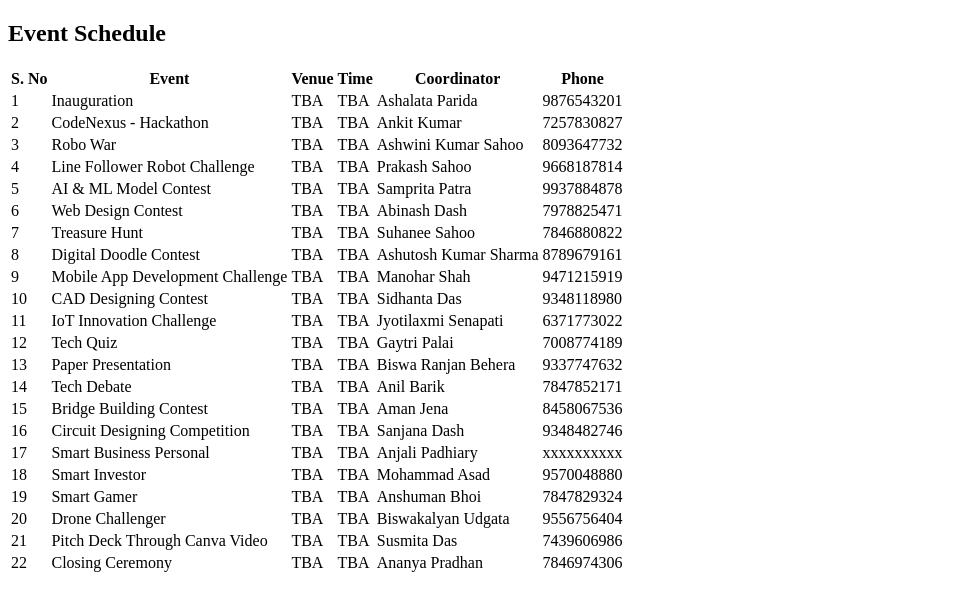
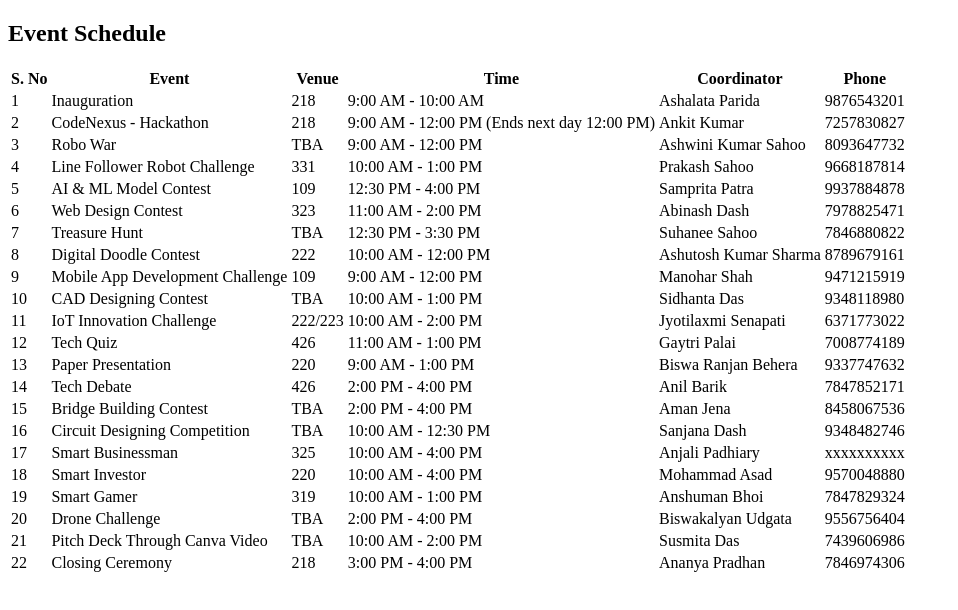
Before and after one commit to ankitku3101/festronix, a Next.js app: page /Schedule in a window 1280 px wide. Shown: the top 610 px of the page, without its empty margins (0-958 px from the left). Built offline with nearby package versions, Linux system fonts and the light colour scheme.

Commit message:
Added buttons in register

```diff
--- a/pages/Schedule.tsx
+++ b/pages/Schedule.tsx
@@ -2,28 +2,28 @@ import React from "react";
 
 const Schedule = () => {
   const events = [
-    { event: "Inauguration", venue: "TBA", time: "TBA", name: "Ashalata Parida", phone: "9876543201" },
-    { event: "CodeNexus - Hackathon", venue: "TBA", time: "TBA", name: "Ankit Kumar", phone: "7257830827" },
-    { event: "Robo War", venue: "TBA", time: "TBA", name: "Ashwini Kumar Sahoo", phone: "8093647732" },
-    { event: "Line Follower Robot Challenge", venue: "TBA", time: "TBA", name: "Prakash Sahoo", phone: "9668187814" },
-    { event: "AI & ML Model Contest", venue: "TBA", time: "TBA", name: "Samprita Patra", phone: "9937884878" },
-    { event: "Web Design Contest", venue: "TBA", time: "TBA", name: "Abinash Dash", phone: "7978825471" },
-    { event: "Treasure Hunt", venue: "TBA", time: "TBA", name: "Suhanee Sahoo", phone: "7846880822" },
-    { event: "Digital Doodle Contest", venue: "TBA", time: "TBA", name: "Ashutosh Kumar Sharma", phone: "8789679161" },
-    { event: "Mobile App Development Challenge", venue: "TBA", time: "TBA", name: "Manohar Shah", phone: "9471215919" },
-    { event: "CAD Designing Contest", venue: "TBA", time: "TBA", name: "Sidhanta Das", phone: "9348118980" },
-    { event: "IoT Innovation Challenge", venue: "TBA", time: "TBA", name: "Jyotilaxmi Senapati", phone: "6371773022" },
-    { event: "Tech Quiz", venue: "TBA", time: "TBA", name: "Gaytri Palai", phone: "7008774189" },
-    { event: "Paper Presentation", venue: "TBA", time: "TBA", name: "Biswa Ranjan Behera", phone: "9337747632" },
-    { event: "Tech Debate", venue: "TBA", time: "TBA", name: "Anil Barik", phone: "7847852171" },
-    { event: "Bridge Building Contest", venue: "TBA", time: "TBA", name: "Aman Jena", phone: "8458067536" },
-    { event: "Circuit Designing Competition", venue: "TBA", time: "TBA", name: "Sanjana Dash", phone: "9348482746" },
-    { event: "Smart Business Personal", venue: "TBA", time: "TBA", name: "Anjali Padhiary", phone: "xxxxxxxxxx" },
-    { event: "Smart Investor", venue: "TBA", time: "TBA", name: "Mohammad Asad", phone: "9570048880" },
-    { event: "Smart Gamer", venue: "TBA", time: "TBA", name: "Anshuman Bhoi", phone: "7847829324" },
-    { event: "Drone Challenger", venue: "TBA", time: "TBA", name: "Biswakalyan Udgata", phone: "9556756404" },
-    { event: "Pitch Deck Through Canva Video", venue: "TBA", time: "TBA", name: "Susmita Das", phone: "7439606986" },
-    { event: "Closing Ceremony", venue: "TBA", time: "TBA", name: "Ananya Pradhan", phone: "7846974306" },
+    { event: "Inauguration", venue: "218", time: "9:00 AM - 10:00 AM", name: "Ashalata Parida", phone: "9876543201" },
+    { event: "CodeNexus - Hackathon", venue: "218", time: "9:00 AM - 12:00 PM (Ends next day 12:00 PM)", name: "Ankit Kumar", phone: "7257830827" },
+    { event: "Robo War", venue: "TBA", time: "9:00 AM - 12:00 PM", name: "Ashwini Kumar Sahoo", phone: "8093647732" },
+    { event: "Line Follower Robot Challenge", venue: "331", time: "10:00 AM - 1:00 PM", name: "Prakash Sahoo", phone: "9668187814" },
+    { event: "AI & ML Model Contest", venue: "109", time: "12:30 PM - 4:00 PM", name: "Samprita Patra", phone: "9937884878" },
+    { event: "Web Design Contest", venue: "323", time: "11:00 AM - 2:00 PM", name: "Abinash Dash", phone: "7978825471" },
+    { event: "Treasure Hunt", venue: "TBA", time: "12:30 PM - 3:30 PM", name: "Suhanee Sahoo", phone: "7846880822" },
+    { event: "Digital Doodle Contest", venue: "222", time: "10:00 AM - 12:00 PM", name: "Ashutosh Kumar Sharma", phone: "8789679161" },
+    { event: "Mobile App Development Challenge", venue: "109", time: "9:00 AM - 12:00 PM", name: "Manohar Shah", phone: "9471215919" },
+    { event: "CAD Designing Contest", venue: "TBA", time: "10:00 AM - 1:00 PM", name: "Sidhanta Das", phone: "9348118980" },
+    { event: "IoT Innovation Challenge", venue: "222/223", time: "10:00 AM - 2:00 PM", name: "Jyotilaxmi Senapati", phone: "6371773022" },
+    { event: "Tech Quiz", venue: "426", time: "11:00 AM - 1:00 PM", name: "Gaytri Palai", phone: "7008774189" },
+    { event: "Paper Presentation", venue: "220", time: "9:00 AM - 1:00 PM", name: "Biswa Ranjan Behera", phone: "9337747632" },
+    { event: "Tech Debate", venue: "426", time: "2:00 PM - 4:00 PM", name: "Anil Barik", phone: "7847852171" },
+    { event: "Bridge Building Contest", venue: "TBA", time: "2:00 PM - 4:00 PM", name: "Aman Jena", phone: "8458067536" },
+    { event: "Circuit Designing Competition", venue: "TBA", time: "10:00 AM - 12:30 PM", name: "Sanjana Dash", phone: "9348482746" },
+    { event: "Smart Businessman", venue: "325", time: "10:00 AM - 4:00 PM", name: "Anjali Padhiary", phone: "xxxxxxxxxx" },
+    { event: "Smart Investor", venue: "220", time: "10:00 AM - 4:00 PM", name: "Mohammad Asad", phone: "9570048880" },
+    { event: "Smart Gamer", venue: "319", time: "10:00 AM - 1:00 PM", name: "Anshuman Bhoi", phone: "7847829324" },
+    { event: "Drone Challenge", venue: "TBA", time: "2:00 PM - 4:00 PM", name: "Biswakalyan Udgata", phone: "9556756404" },
+    { event: "Pitch Deck Through Canva Video", venue: "TBA", time: "10:00 AM - 2:00 PM", name: "Susmita Das", phone: "7439606986" },
+    { event: "Closing Ceremony", venue: "218", time: "3:00 PM - 4:00 PM", name: "Ananya Pradhan", phone: "7846974306" },
   ];
 
   return (
```
Also changed, not shown: pages/Register.tsx (+6 -2 lines).
